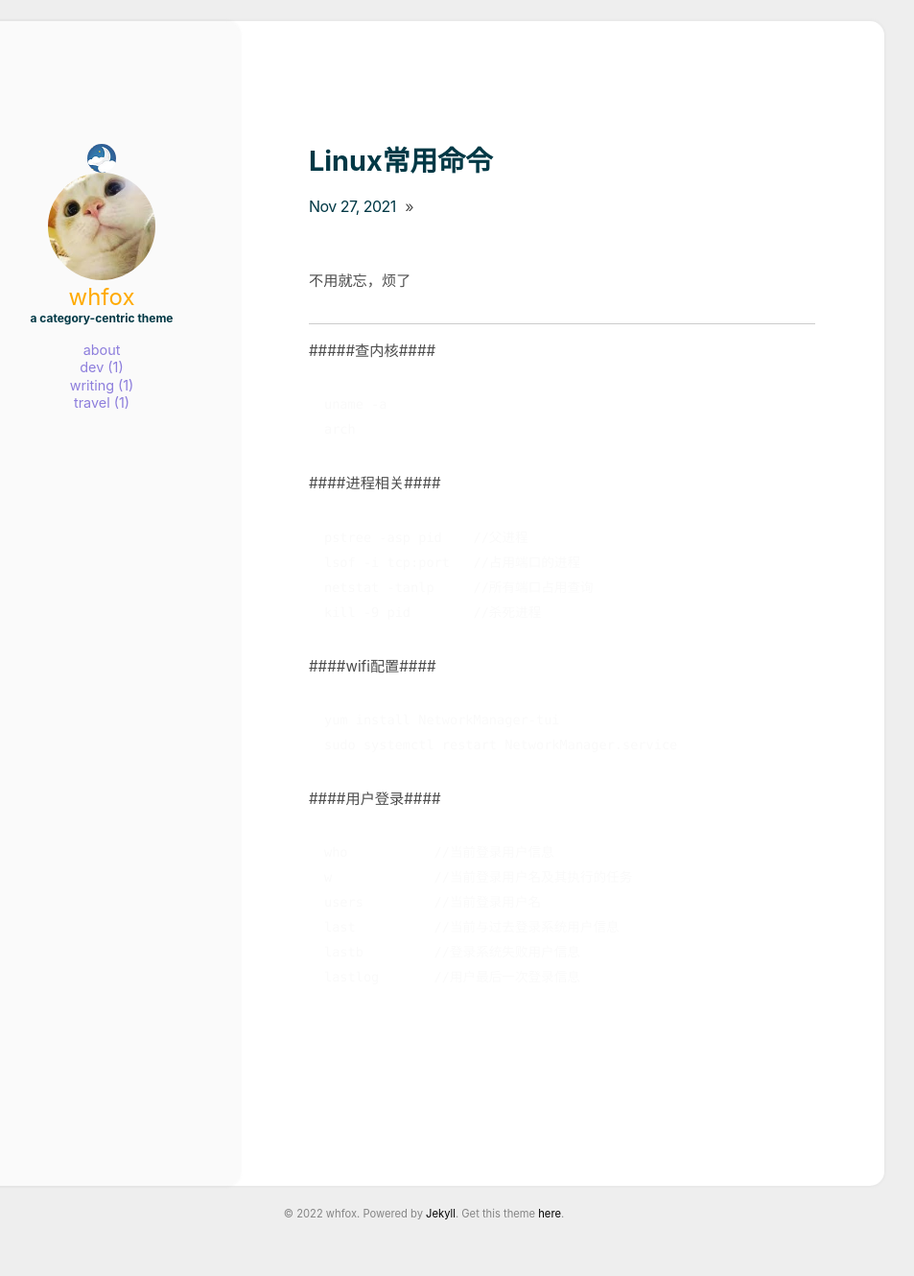
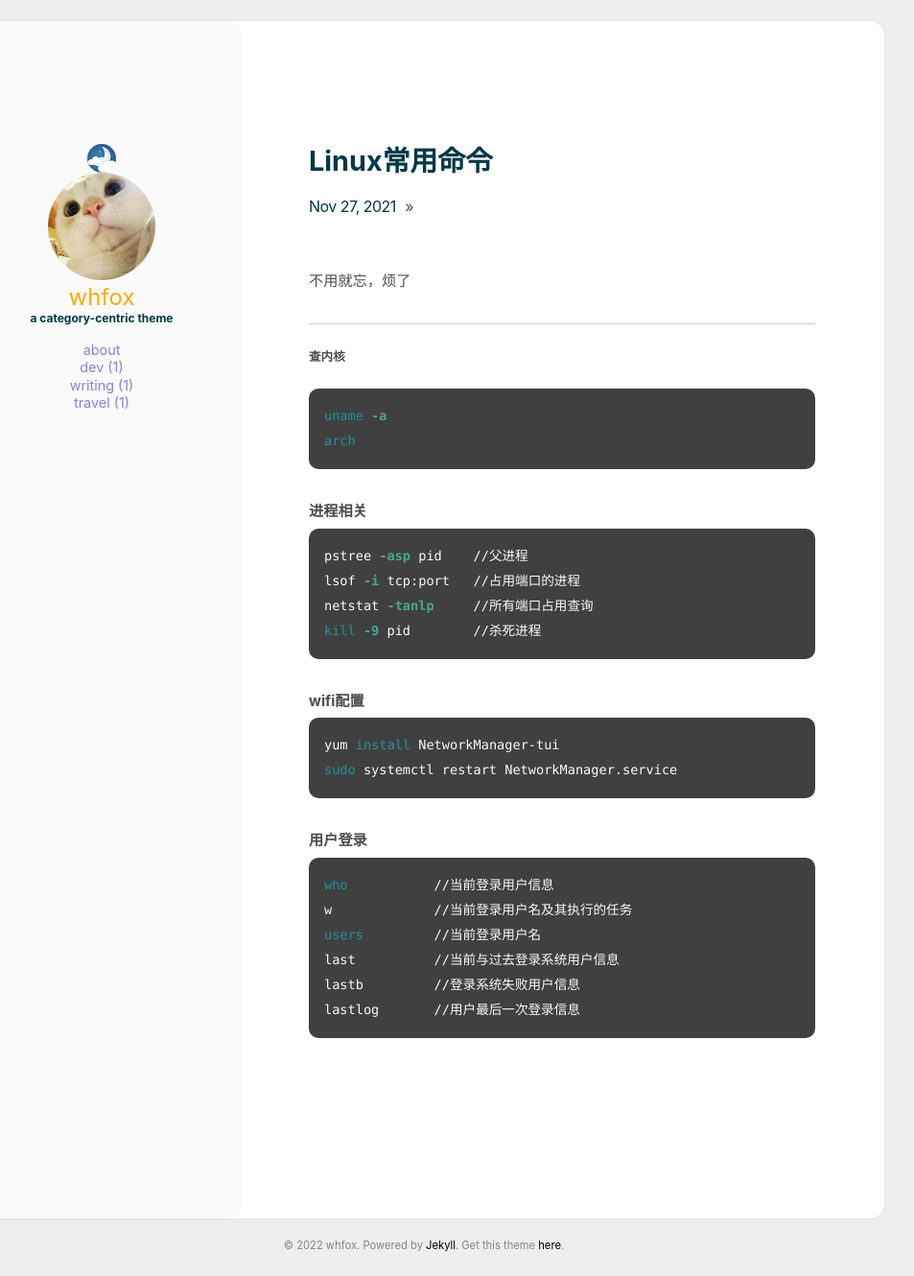
Before and after one commit to whfox/whfox.github.io, a Jekyll site: the page built from _posts/2021-11-27-linux常用命令.md, in a window 1280 px wide. Shown: the whole page at 96% size, without its empty margins (198-1151 px from the left). Built offline with Jekyll 4.4.1, drawn with Linux system fonts in a browser that asks for light colours; before the commit the page ends 1297 px from its top, so only the background shows below that.

Commit message:
Update 2021-11-27-linux常用命令.md

````diff
--- a/_posts/2021-11-27-linux常用命令.md
+++ b/_posts/2021-11-27-linux常用命令.md
@@ -4,26 +4,26 @@
 <!--more-->
 
 ----------
-#####查内核####
-```linux
+##### 查内核 ####
+```shell
 uname -a
 arch
 ```
-####进程相关####
-```linux
+#### 进程相关 ####
+```shell
 pstree -asp pid    //父进程
 lsof -i tcp:port   //占用端口的进程
 netstat -tanlp     //所有端口占用查询
 kill -9 pid        //杀死进程
 ```
-####wifi配置####
-```linux
+#### wifi配置 ####
+```shell
 yum install NetworkManager-tui
 sudo systemctl restart NetworkManager.service
 ```
 
-####用户登录####
-```linux
+#### 用户登录 ####
+```shell
 who           //当前登录用户信息
 w             //当前登录用户名及其执行的任务
 users         //当前登录用户名
````
